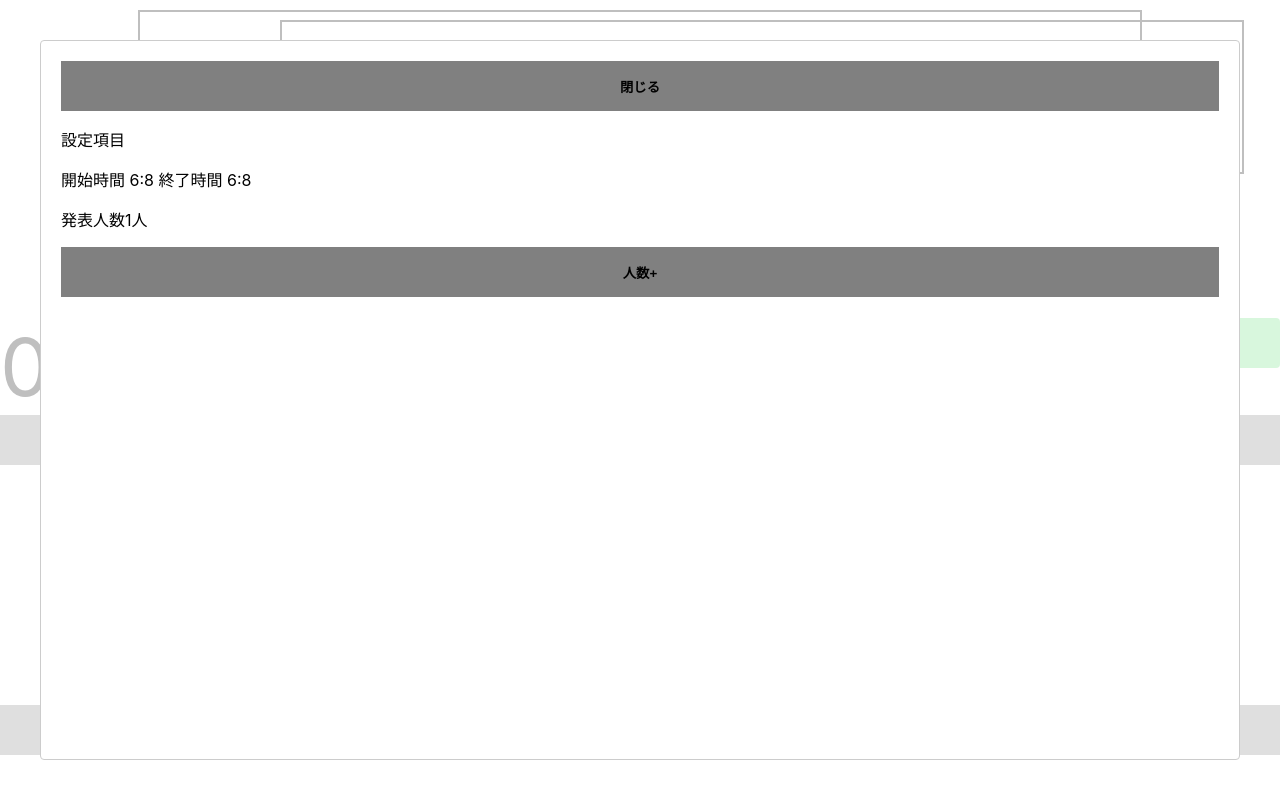
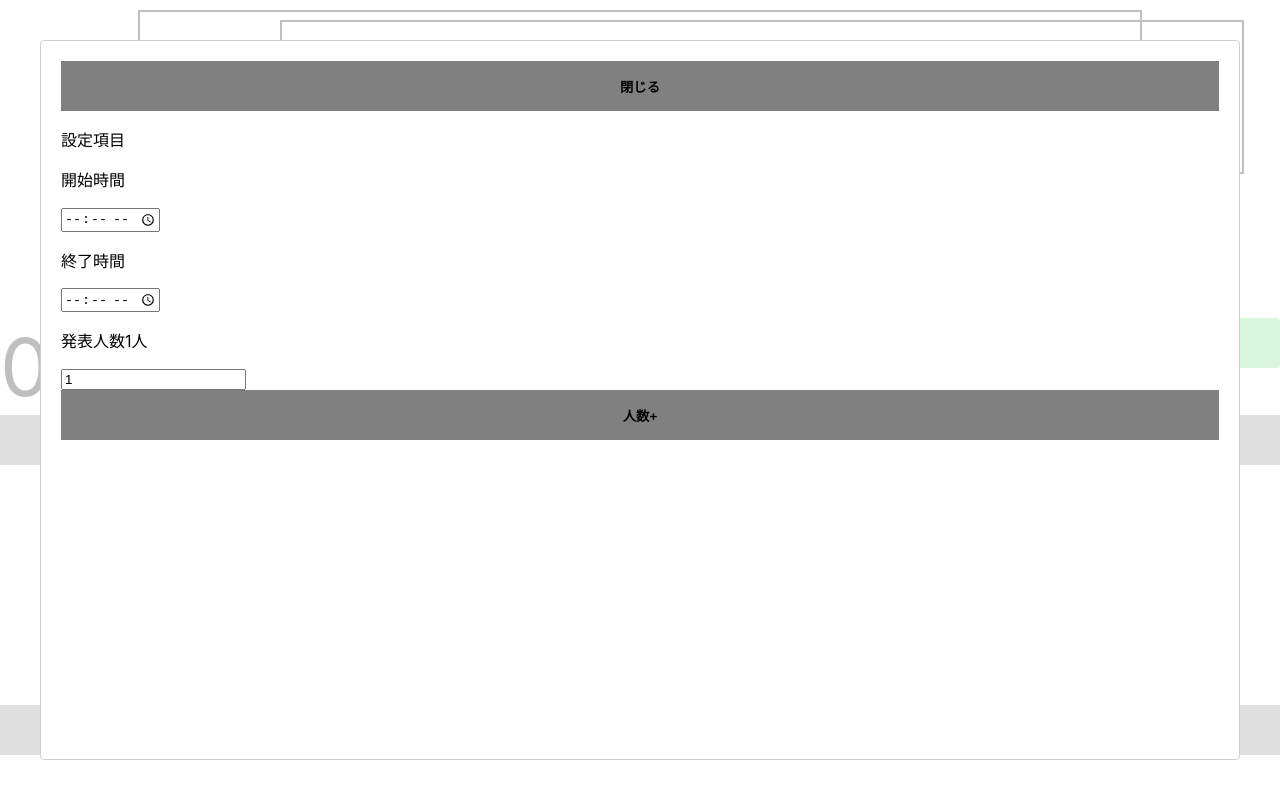
Before and after one commit to TSHacks2021/front_tsx, a React (Create React App) app: page / in a window 1280 px wide. Both pictures are taken after a click on the button "設定". Built offline with nearby package versions, Linux system fonts and the light colour scheme; no server answers.

Commit message:
設定項目追加

```diff
--- a/src/Time/SettingContents.tsx
+++ b/src/Time/SettingContents.tsx
@@ -8,30 +8,76 @@ type Props = {
 
 function SettingContents(props: Props) {
 
+  const [startHour, setStartHour] = useState(props.timeInfo.getStartTime().getHours());
+  const [startMin, setStartMin] = useState(props.timeInfo.getStartTime().getMinutes());
+  const [endHour, setEndHour] = useState(props.timeInfo.getEndTime().getHours());
+  const [endMin, setEndMin] = useState(props.timeInfo.getEndTime().getMinutes());
+  const [numPresenters, setNumPresenters] = useState(props.timeInfo.getNumPresenters());
 
-    const [startHour, setStartHour] = useState(props.timeInfo.getStartTime().getHours());
-    const [startMin, setStartMin] = useState(props.timeInfo.getStartTime().getMinutes());
-    const [endHour, setEndHour] = useState(props.timeInfo.getEndTime().getHours());
-    const [endMin, setEndMin] = useState(props.timeInfo.getEndTime().getMinutes());
-    const [numPresenters, setNumPresenters] = useState(props.timeInfo.getNumPresenters());
 
-    useEffect(()=>{
-      setStartHour(props.timeInfo.getStartTime().getHours());
-      setStartMin(props.timeInfo.getStartTime().getMinutes());
-      setEndHour(props.timeInfo.getEndTime().getHours());
-      setEndMin(props.timeInfo.getEndTime().getMinutes());
-      setNumPresenters(props.timeInfo.getNumPresenters());
-    }, [props.timeInfo])
+  // useEffect(()=>{
+  //   setStartHour(props.timeInfo.getStartTime().getHours());
+  //   setStartMin(props.timeInfo.getStartTime().getMinutes());
+  //   setEndHour(props.timeInfo.getEndTime().getHours());
+  //   setEndMin(props.timeInfo.getEndTime().getMinutes());
+  //   setNumPresenters(props.timeInfo.getNumPresenters());
+  //   console.log('useEffect')
+  // }, [numPresenters])
+
+  const handleStartTime = (e: React.ChangeEvent<HTMLInputElement>) => {
+    var [h, min] = e.target.value.split(':').map(Number);
+
+    //propsの更新
+    var startTime = new Date();
+    startTime.setHours(h);
+    startTime.setMinutes(min);
+    props.timeInfo.setStartTime(startTime);
+
+    setStartHour(h);
+    setStartMin(min);
+  }
+
+  const handleEndTime = (e: React.ChangeEvent<HTMLInputElement>) => {
+    var [h, min] = e.target.value.split(':').map(Number);
+
+    //propsの更新
+    var endTime = new Date();
+    endTime.setHours(h);
+    endTime.setMinutes(min);
+    props.timeInfo.setEndTime(endTime);
+
+    setEndHour(h);
+    setEndMin(min);
+  }
+
+  const handleNumPresenters = (e: React.ChangeEvent<HTMLInputElement>) => {
+    var n = Number(e.target.value);
+    props.timeInfo.setNumPresenters(n);
+
+    setNumPresenters(n);
+  }
+
+  // handlePresenterInfo(){
+  //   return (
+  //     <input></input>
+  //   );
+  // }
 
   return(
     <div>
       <p>設定項目</p>
-      <p>開始時間 {startHour}:{startMin} 終了時間 {endHour}:{endMin}</p>
+      <p>開始時間</p>
+      <input type="time" name="startTime" value={startHour+':'+startMin} onChange={handleStartTime}></input>
+      <p>終了時間</p>
+      <input type="time" name="endTime" value={endHour+':'+endMin} onChange={handleEndTime}></input>
       <p>発表人数{numPresenters}人</p>
+      <input type="number" name="numPresenters" value={numPresenters} min="1" onChange={handleNumPresenters}></input>
       <button onClick={()=>{
-        props.timeInfo.addNumPresenters(2);
+        props.timeInfo.addNumPresenters(1);
+        console.log(props.timeInfo.numPresenters)
         setNumPresenters(props.timeInfo.getNumPresenters());
       }}>人数+</button>
+      {/* <p>{}</p> */}
     </div>
   );
 }
--- a/src/TimeInfo.tsx
+++ b/src/TimeInfo.tsx
@@ -9,11 +9,11 @@ type Presenter = {
 
 export class TimeInfo{
 
-  private startTime: Date = new Date();
-  private endTime: Date  = new Date();
-  private numPresenters: number = 1;
-  private presenters: Presenter[] = new Array(this.numPresenters);
-  private breakTime = {interbal: 1, time: 0};
+  public startTime: Date = new Date();
+  public endTime: Date  = new Date();
+  public numPresenters: number = 1;
+  public presenters: Presenter[] = new Array(this.numPresenters);
+  public breakTime = {interbal: 1, time: 0};
 
   getStartTime(){
     return this.startTime;
@@ -33,6 +33,10 @@ export class TimeInfo{
 
   getNumPresenters(){
     return this.numPresenters;
+  }
+
+  setNumPresenters(num: number){
+    this.numPresenters = num;
   }
 
   addNumPresenters(num: number){
```
